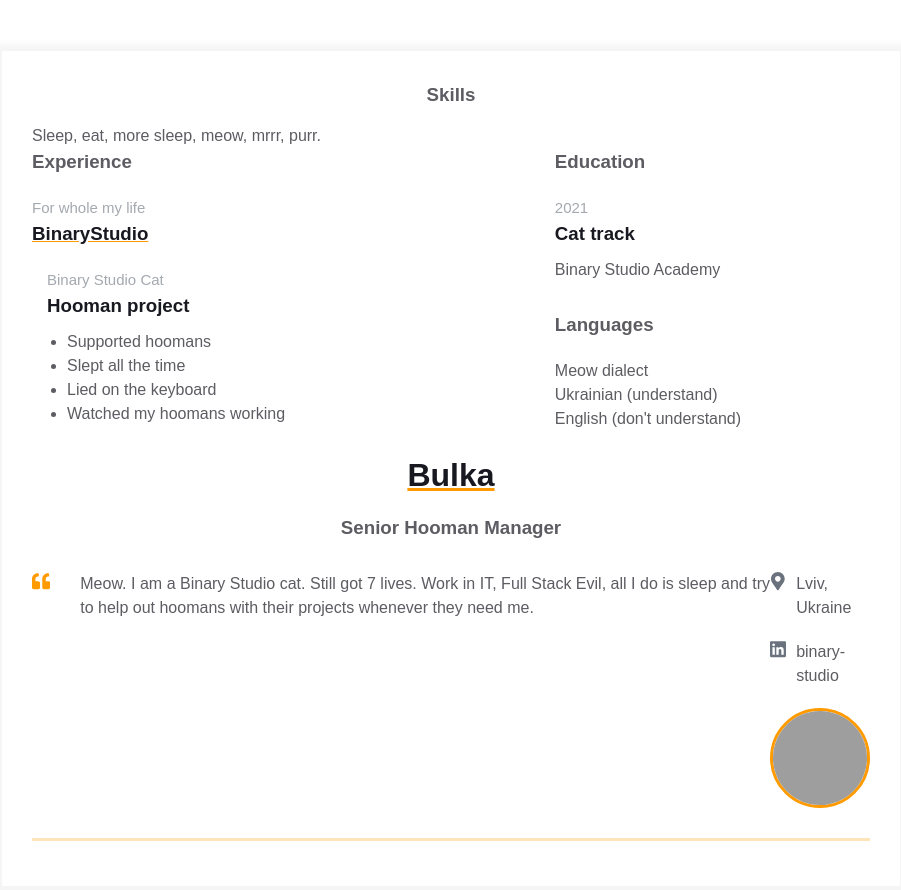
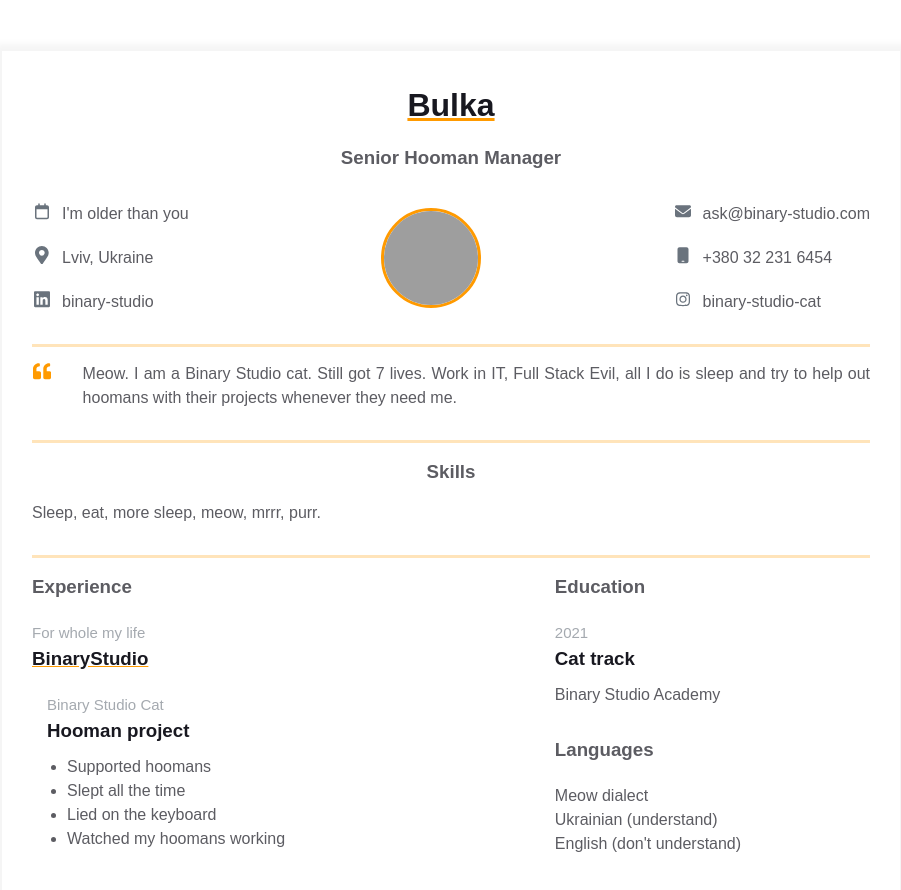
Before and after one commit to elcaesar/homepage, a plain HTML site: page index.html in a window 1280 px wide. Shown: the whole page, without its empty margins (189-1090 px from the left). Drawn offline with Linux system fonts and the light colour scheme; grey boxes are pictures that could not be loaded.

Commit message:
fix index.html blocks

```diff
--- a/index.html
+++ b/index.html
@@ -11,10 +11,110 @@
       <div class="resume">
         <div class="container">
           <div class="resume__block">
+
+            <h1 class="contact-info__header">Bulka</h1>
+            <h3 class="contact-info__sub-header">Senior Hooman Manager</h3>
+
+            <div class="contact_info_container fh">
+              <div class="contact-info__block">
+                <a href="" rel="author" class="contact-info__item">
+                  <div class="contact-info__item-icon-wrapper">
+                    <svg class="contact-info__item-icon" xmlns="http://www.w3.org/2000/svg" height="16" width="14" viewBox="0 0 448 512"><!--!Font Awesome Free 6.5.1 by @fontawesome - https://fontawesome.com License - https://fontawesome.com/license/free Copyright 2023 Fonticons, Inc.-->
+                      <path d="M152 24c0-13.3-10.7-24-24-24s-24 10.7-24 24V64H64C28.7 64 0 92.7 0
+                        128v16 48V448c0 35.3 28.7 64 64 64H384c35.3 0 64-28.7 64-64V192 144
+                        128c0-35.3-28.7-64-64-64H344V24c0-13.3-10.7-24-24-24s-24 10.7-24 24V64H152V24zM48
+                        192H400V448c0 8.8-7.2 16-16 16H64c-8.8 0-16-7.2-16-16V192z"/>
+                    </svg>
+                  </div>
+                  <span>I'm older than you</span>
+                </a>
+                <a href="https://maps.app.goo.gl/zNvPGngiwj3KiVrk9" target="_blank" rel="author" class="contact-info__item">
+                  <div class="contact-info__item-icon-wrapper">
+                    <svg class="contact-info__item-icon" xmlns="http://www.w3.org/2000/svg" viewBox="0 0 384 512">
+                      <path
+                        d="M172.268 501.67C26.97 291.031 0 269.413 0 192 0 85.961 85.961 0
+                        192 0s192 85.961 192 192c0 77.413-26.97 99.031-172.268 309.67-9.535
+                        13.774-29.93 13.773-39.464 0zM192 272c44.183 0 80-35.817
+                        80-80s-35.817-80-80-80-80 35.817-80 80 35.817 80 80 80z"
+                      ></path>
+                    </svg>
+                  </div>
+                  <span>Lviv, Ukraine</span>
+                </a>
+                <a href="https://ua.linkedin.com/company/binary-studio_241166" rel="author" class="contact-info__item">
+                  <div class="contact-info__item-icon-wrapper">
+                    <svg class="contact-info__item-icon" xmlns="http://www.w3.org/2000/svg" viewBox="0 0 448 512">
+                      <path
+                        d="M416 32H31.9C14.3 32 0 46.5 0 64.3v383.4C0 465.5 14.3 480 31.9
+                        480H416c17.6 0 32-14.5 32-32.3V64.3c0-17.8-14.4-32.3-32-32.3zM135.4
+                        416H69V202.2h66.5V416zm-33.2-243c-21.3 0-38.5-17.3-38.5-38.5S80.9
+                        96 102.2 96c21.2 0 38.5 17.3 38.5 38.5 0 21.3-17.2 38.5-38.5
+                        38.5zm282.1 243h-66.4V312c0-24.8-.5-56.7-34.5-56.7-34.6 0-39.9
+                        27-39.9 54.9V416h-66.4V202.2h63.7v29.2h.9c8.9-16.8 30.6-34.5
+                        62.9-34.5 67.2 0 79.7 44.3 79.7 101.9V416z"
+                      ></path>
+                    </svg>
+                  </div>
+                  <span>binary-studio</span>
+                </a>
+              </div>
+
+              <div class="contact-info__block contact-info__block--center">
+                <img class="contact-info__avatar" src="assets/avatar.png" alt="Avatar" />
+              </div>
+
+              <div class="contact-info__block">
+                <a href="" rel="author" class="contact-info__item">
+                  <div class="contact-info__item-icon-wrapper">
+                    <svg class="contact-info__item-icon" xmlns="http://www.w3.org/2000/svg" height="16" width="16" viewBox="0 0 512 512"><!--!Font Awesome Free 6.5.1 by @fontawesome - https://fontawesome.com License - https://fontawesome.com/license/free Copyright 2023 Fonticons, Inc.--><path d="M48 64C21.5 64 0 85.5 0 112c0 15.1 7.1 29.3 19.2 38.4L236.8 313.6c11.4 8.5 27 8.5 38.4 0L492.8 150.4c12.1-9.1 19.2-23.3 19.2-38.4c0-26.5-21.5-48-48-48H48zM0 176V384c0 35.3 28.7 64 64 64H448c35.3 0 64-28.7 64-64V176L294.4 339.2c-22.8 17.1-54 17.1-76.8 0L0 176z"/></svg>
+                  </div>
+                  <span>ask@binary-studio.com</span>
+                </a>
+
+                <a href="" rel="author" class="contact-info__item">
+                  <div class="contact-info__item-icon-wrapper">
+                    <svg class="contact-info__item-icon" xmlns="http://www.w3.org/2000/svg" height="16" width="12" viewBox="0 0 384 512"><!--!Font Awesome Free 6.5.1 by @fontawesome - https://fontawesome.com License - https://fontawesome.com/license/free Copyright 2023 Fonticons, Inc.--><path d="M80 0C44.7 0 16 28.7 16 64V448c0 35.3 28.7 64 64 64H304c35.3 0 64-28.7 64-64V64c0-35.3-28.7-64-64-64H80zm80 432h64c8.8 0 16 7.2 16 16s-7.2 16-16 16H160c-8.8 0-16-7.2-16-16s7.2-16 16-16z"/></svg>
+                  </div>
+                  <span>+380 32 231 6454</span>
+                </a>
+
+                <a href="" rel="author" class="contact-info__item">
+                  <div class="contact-info__item-icon-wrapper">
+                    <svg class="contact-info__item-icon" xmlns="http://www.w3.org/2000/svg" height="16" width="14" viewBox="0 0 448 512"><!--!Font Awesome Free 6.5.1 by @fontawesome - https://fontawesome.com License - https://fontawesome.com/license/free Copyright 2023 Fonticons, Inc.--><path d="M224.1 141c-63.6 0-114.9 51.3-114.9 114.9s51.3 114.9 114.9 114.9S339 319.5 339 255.9 287.7 141 224.1 141zm0 189.6c-41.1 0-74.7-33.5-74.7-74.7s33.5-74.7 74.7-74.7 74.7 33.5 74.7 74.7-33.6 74.7-74.7 74.7zm146.4-194.3c0 14.9-12 26.8-26.8 26.8-14.9 0-26.8-12-26.8-26.8s12-26.8 26.8-26.8 26.8 12 26.8 26.8zm76.1 27.2c-1.7-35.9-9.9-67.7-36.2-93.9-26.2-26.2-58-34.4-93.9-36.2-37-2.1-147.9-2.1-184.9 0-35.8 1.7-67.6 9.9-93.9 36.1s-34.4 58-36.2 93.9c-2.1 37-2.1 147.9 0 184.9 1.7 35.9 9.9 67.7 36.2 93.9s58 34.4 93.9 36.2c37 2.1 147.9 2.1 184.9 0 35.9-1.7 67.7-9.9 93.9-36.2 26.2-26.2 34.4-58 36.2-93.9 2.1-37 2.1-147.8 0-184.8zM398.8 388c-7.8 19.6-22.9 34.7-42.6 42.6-29.5 11.7-99.5 9-132.1 9s-102.7 2.6-132.1-9c-19.6-7.8-34.7-22.9-42.6-42.6-11.7-29.5-9-99.5-9-132.1s-2.6-102.7 9-132.1c7.8-19.6 22.9-34.7 42.6-42.6 29.5-11.7 99.5-9 132.1-9s102.7-2.6 132.1 9c19.6 7.8 34.7 22.9 42.6 42.6 11.7 29.5 9 99.5 9 132.1s2.7 102.7-9 132.1z"/></svg>
+                  </div>
+                  <span>binary-studio-cat</span>
+                </a>
+              </div>
+
+              </div>
+          </div>
+
+          <div class="resume__block">
+            <div class="intro">
+              <div class="intro__icon-wrapper">
+                <svg class="intro__icon" xmlns="http://www.w3.org/2000/svg" viewBox="0 0 512 512">
+                  <path
+                    d="M464 256h-80v-64c0-35.3 28.7-64 64-64h8c13.3 0 24-10.7
+                    24-24V56c0-13.3-10.7-24-24-24h-8c-88.4 0-160 71.6-160 160v240c0
+                    26.5 21.5 48 48 48h128c26.5 0 48-21.5
+                    48-48V304c0-26.5-21.5-48-48-48zm-288 0H96v-64c0-35.3 28.7-64
+                    64-64h8c13.3 0 24-10.7 24-24V56c0-13.3-10.7-24-24-24h-8C71.6 32 0
+                    103.6 0 192v240c0 26.5 21.5 48 48 48h128c26.5 0
+                    48-21.5 48-48V304c0-26.5-21.5-48-48-48z"
+                  ></path>
+                </svg>
+              </div>
+              <p class="intro_text">Meow. I am a Binary Studio cat. Still got 7 lives. Work in IT, Full Stack Evil, all I do is sleep and try to help out hoomans with their projects whenever they need me.</p>
+            </div>
+          </div>
+
+          <div class="resume__block">
             <div class="skills">
               <h3 class="skills__header">Skills</h3>
               <p class="skills__text">Sleep, eat, more sleep, meow, mrrr, purr.</p>
             </div>
+          </div>
+
           <div class="main-info fh">
             <div class="experiences">
               <h3 class="experiences__header">Experience</h3>
@@ -55,63 +155,7 @@
               </div>
             </div>
           </div>
-            <h1 class="contact-info__header">Bulka</h1>
-            <h3 class="contact-info__sub-header">Senior Hooman Manager</h3>
 
-            <div class="contact_info_container fh">
-              <div class="contact-info__block"></div>
-              <div class="intro">
-                <div class="intro__icon-wrapper">
-                  <svg class="intro__icon" xmlns="http://www.w3.org/2000/svg" viewBox="0 0 512 512">
-                    <path
-                      d="M464 256h-80v-64c0-35.3 28.7-64 64-64h8c13.3 0 24-10.7
-                      24-24V56c0-13.3-10.7-24-24-24h-8c-88.4 0-160 71.6-160 160v240c0
-                      26.5 21.5 48 48 48h128c26.5 0 48-21.5
-                      48-48V304c0-26.5-21.5-48-48-48zm-288 0H96v-64c0-35.3 28.7-64
-                      64-64h8c13.3 0 24-10.7 24-24V56c0-13.3-10.7-24-24-24h-8C71.6 32 0
-                      103.6 0 192v240c0 26.5 21.5 48 48 48h128c26.5 0
-                      48-21.5 48-48V304c0-26.5-21.5-48-48-48z"
-                    ></path>
-                  </svg>
-                </div>
-                <p class="intro_text">Meow. I am a Binary Studio cat. Still got 7 lives. Work in IT, Full Stack Evil, all I do is sleep and try to help out hoomans with their projects whenever they need me.</p>
-              </div>
-              <div class="contact-info__block contact-info__block--center">
-                <a href="" rel="author" class="contact-info__item">
-                  <div class="contact-info__item-icon-wrapper">
-                    <svg class="contact-info__item-icon" xmlns="http://www.w3.org/2000/svg" viewBox="0 0 384 512">
-                      <path
-                        d="M172.268 501.67C26.97 291.031 0 269.413 0 192 0 85.961 85.961 0
-                        192 0s192 85.961 192 192c0 77.413-26.97 99.031-172.268 309.67-9.535
-                        13.774-29.93 13.773-39.464 0zM192 272c44.183 0 80-35.817
-                        80-80s-35.817-80-80-80-80 35.817-80 80 35.817 80 80 80z"
-                      ></path>
-                    </svg>
-                  </div>
-                  <span>Lviv, Ukraine</span>
-                </a>
-                <a href="https://ua.linkedin.com/company/binary-studio_241166" rel="author" class="contact-info__item">
-                  <div class="contact-info__item-icon-wrapper">
-                    <svg class="contact-info__item-icon" xmlns="http://www.w3.org/2000/svg" viewBox="0 0 448 512">
-                      <path
-                        d="M416 32H31.9C14.3 32 0 46.5 0 64.3v383.4C0 465.5 14.3 480 31.9
-                        480H416c17.6 0 32-14.5 32-32.3V64.3c0-17.8-14.4-32.3-32-32.3zM135.4
-                        416H69V202.2h66.5V416zm-33.2-243c-21.3 0-38.5-17.3-38.5-38.5S80.9
-                        96 102.2 96c21.2 0 38.5 17.3 38.5 38.5 0 21.3-17.2 38.5-38.5
-                        38.5zm282.1 243h-66.4V312c0-24.8-.5-56.7-34.5-56.7-34.6 0-39.9
-                        27-39.9 54.9V416h-66.4V202.2h63.7v29.2h.9c8.9-16.8 30.6-34.5
-                        62.9-34.5 67.2 0 79.7 44.3 79.7 101.9V416z"
-                      ></path>
-                    </svg>
-                  </div>
-                  <span>binary-studio</span>
-                </a>
-                <img class="contact-info__avatar" src="assets/avatar.png" alt="Avatar" />
-              </div>
-
-              <div class="contact-info__block"></div>
-            </div>
-          </div>
         </div>
       </div>
     </main>
```
Lines whose indentation alone changed are shown as unchanged.
